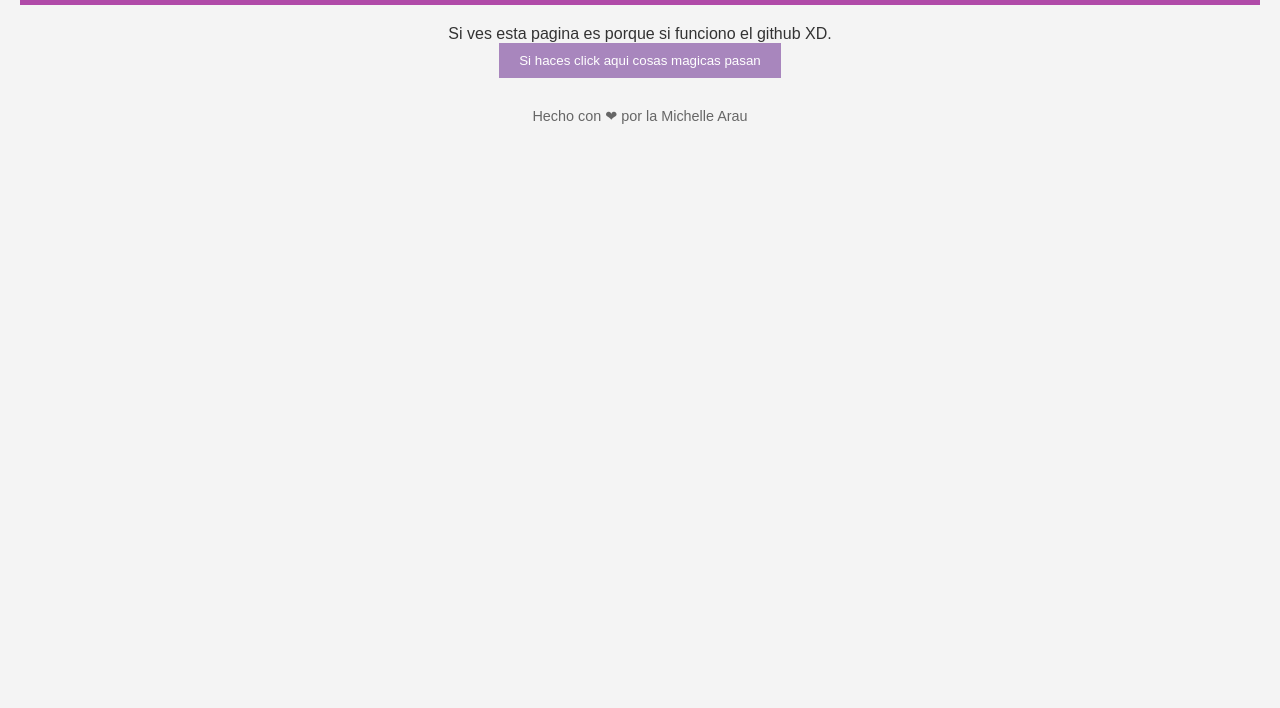
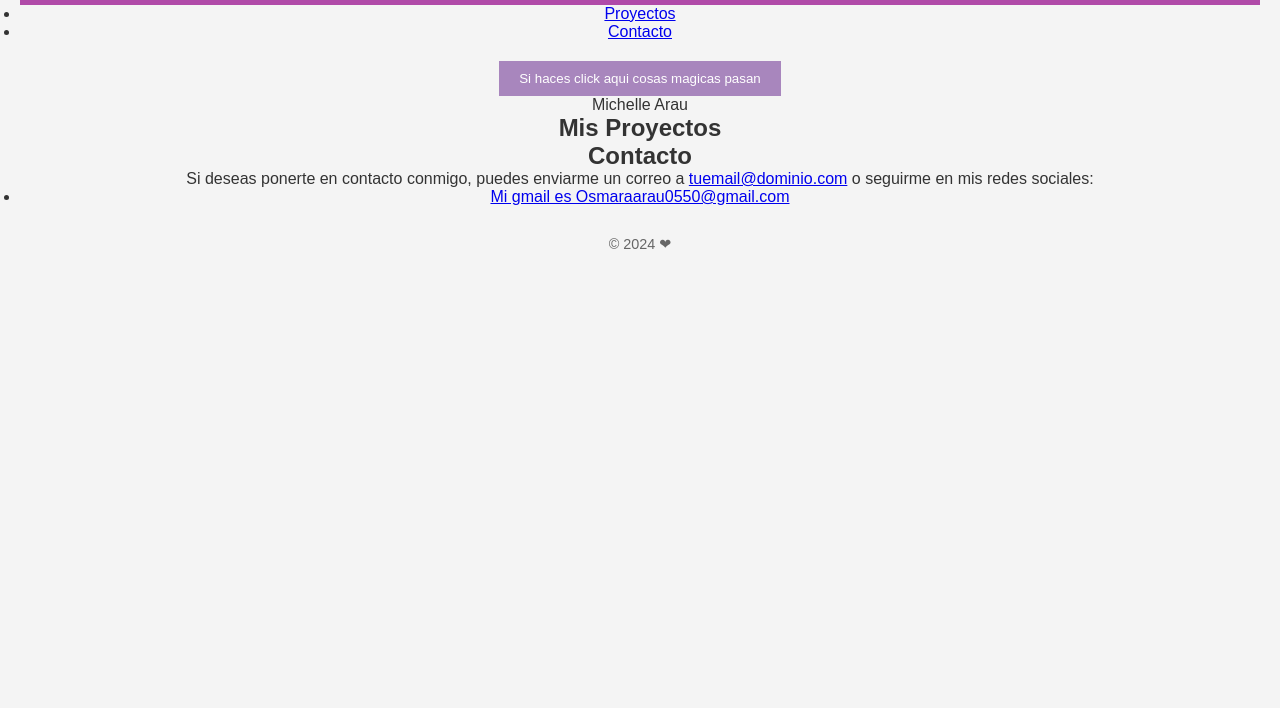
Before and after one commit to Osmi29/PracticaWeb23311523, a plain HTML site: page index.html in a window 1280 px wide. Shown: the part 92-800 px from the top of the page. Drawn offline with Linux system fonts and the light colour scheme.

Commit message:
Update index.html

```diff
--- a/index.html
+++ b/index.html
@@ -3,21 +3,48 @@
 <head>
     <meta charset="UTF-8">
     <meta name="viewport" content="width=device-width, initial-scale=1.0">
-    <title>Página Web de Ejemplo</title>
+    <title>Página Principal - Mi Portafolio</title>
     <link rel="stylesheet" href="style.css">
 </head>
 <body>
     <header>
-        <h1>Bienvenido a mi Página Web</h1>
+        <h1>Bienvenido a mi Portafolio</h1>
     </header>
 
-    <main>
-        <p id="intro">Si ves esta pagina es porque si funciono el github XD.</p>
+    <nav>
+        <ul>
+            <li><a href="#proyectos">Proyectos</a></li>
+            <li><a href="#contacto">Contacto</a></li>
+        </ul>
+    </nav>
+ <main>
+
         <button id="btn">Si haces click aqui cosas magicas pasan</button>
     </main>
+    <section id="presentacion">
+
+        <p>Michelle Arau</p>
+    </section>
+
+    <section id="proyectos">
+        <h2>Mis Proyectos</h2>
+
+        <ul>
+
+        </ul>
+    </section>
+
+    <section id="contacto">
+        <h2>Contacto</h2>
+        <p>Si deseas ponerte en contacto conmigo, puedes enviarme un correo a <a href="mailto:tuemail@dominio.com">tuemail@dominio.com</a> o seguirme en mis redes sociales:</p>
+        <ul>
+            <li><a href="#">Mi gmail es Osmaraarau0550@gmail.com</a></li>
+
+        </ul>
+    </section>
 
     <footer>
-        <p>Hecho con ❤ por la Michelle Arau</p>
+        <p>&copy; 2024 ❤ </p>
     </footer>
 
     <script src="script.js"></script>
```
